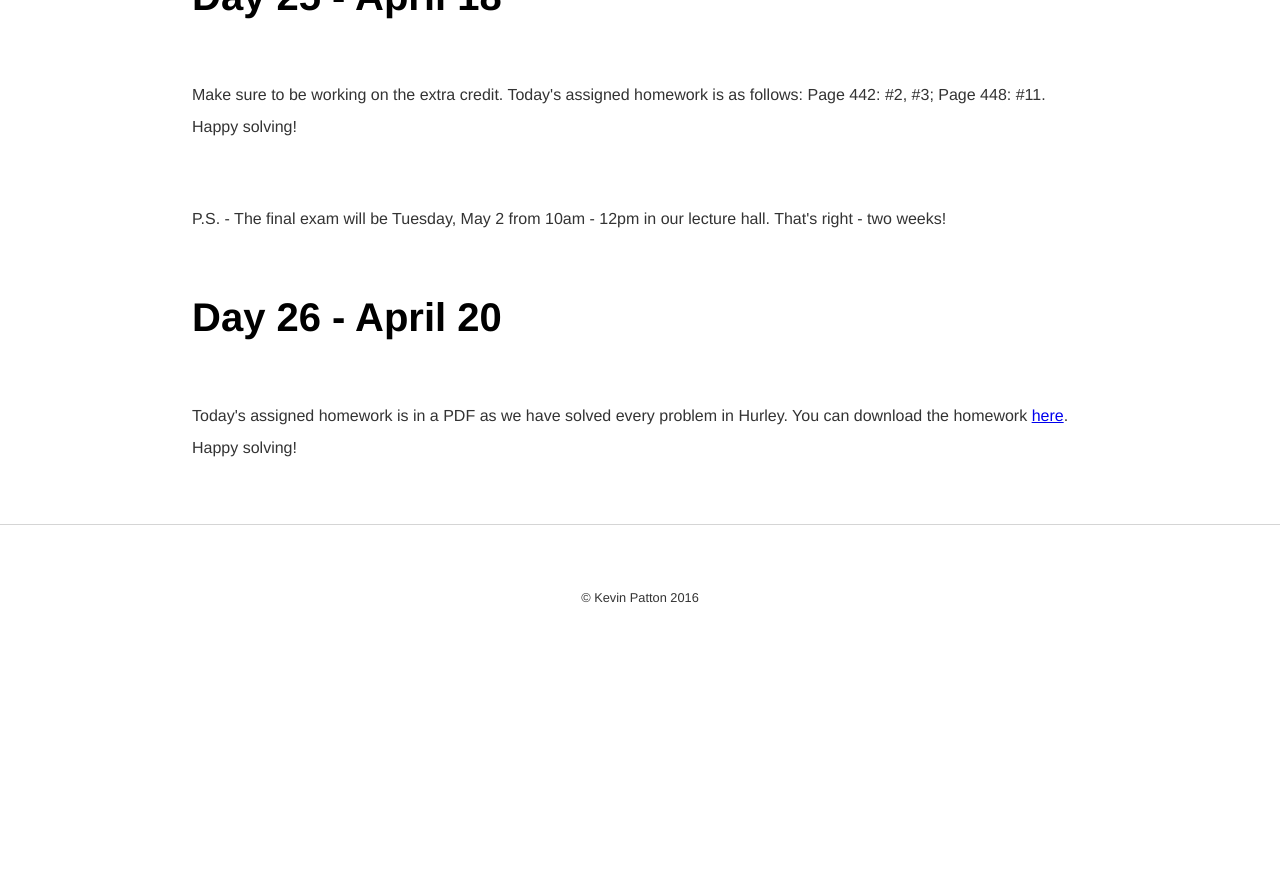
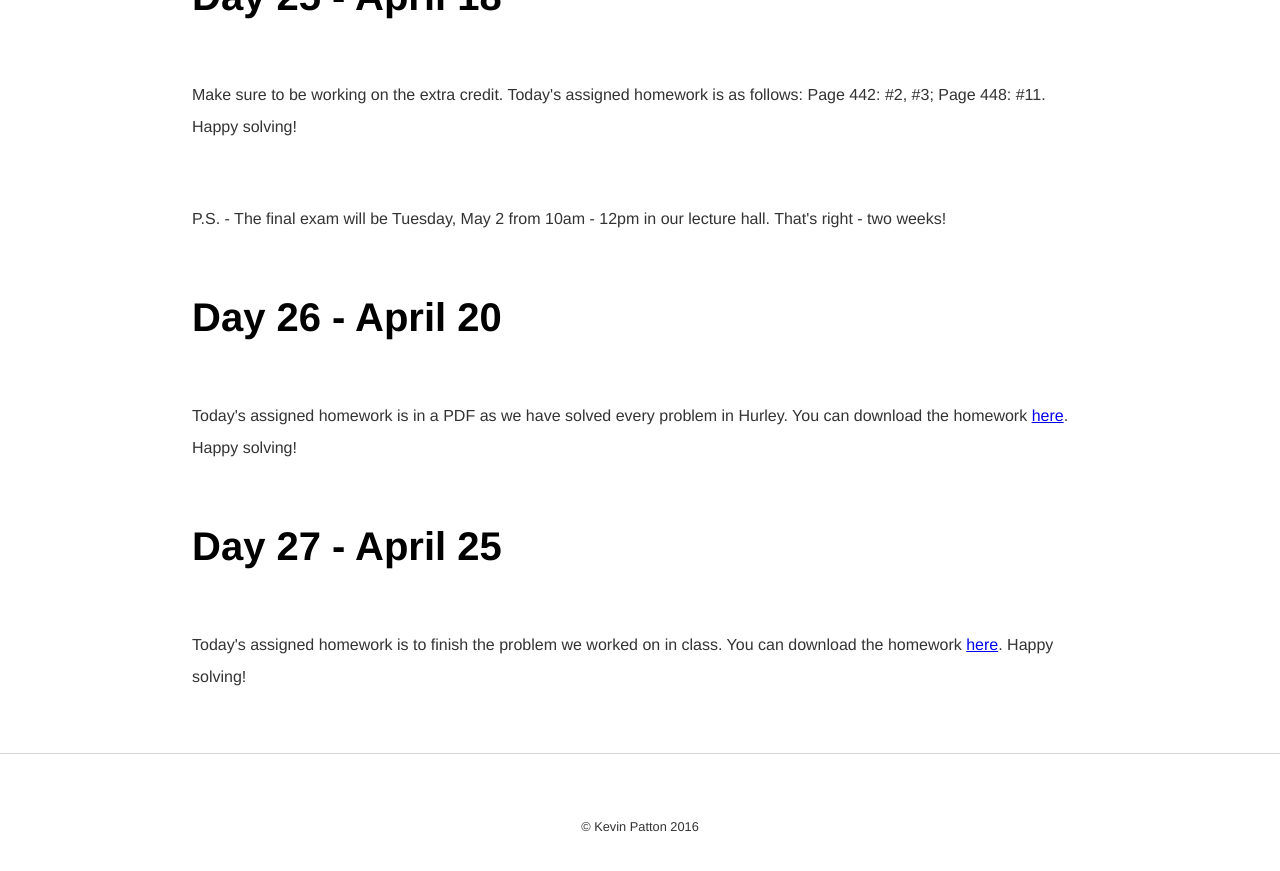
Before and after one commit to kevinjpatton/kevinjpatton.github.io, a Jekyll site: the page built from teaching/phil_110/index.html, in a window 1280 px wide and 900 px high, scrolled down 7065 px. Shown: the top 871 px of the window. Built offline with Jekyll 4.4.1, drawn with Linux system fonts in a browser that asks for light colours; Markdown is read by kramdown in place of the engine named in the settings; before the commit the page ends 7736 px from its top, so only the background shows below that.

Commit message:
Update index.html

```diff
--- a/teaching/phil_110/index.html
+++ b/teaching/phil_110/index.html
@@ -59,3 +59,5 @@ title: Philosophy 110 - Kevin Patton
 <p>P.S. - The final exam will be Tuesday, May 2 from 10am - 12pm in our lecture hall.  That's right - two weeks! </p>
 <h1>Day 26 - April 20</h1>
 <p>Today's assigned homework is in a PDF as we have solved every problem in Hurley.  You can download the homework <a href=/teaching/phil_110/Day26-Homework.pdf target="_blank">here</a>.  Happy solving!</p>
+<h1>Day 27 - April 25</h1>
+<p>Today's assigned homework is to finish the problem we worked on in class.  You can download the homework <a href=/teaching/phil_110/Day27-Homework.pdf target="_blank">here</a>.  Happy solving!</p>
```
